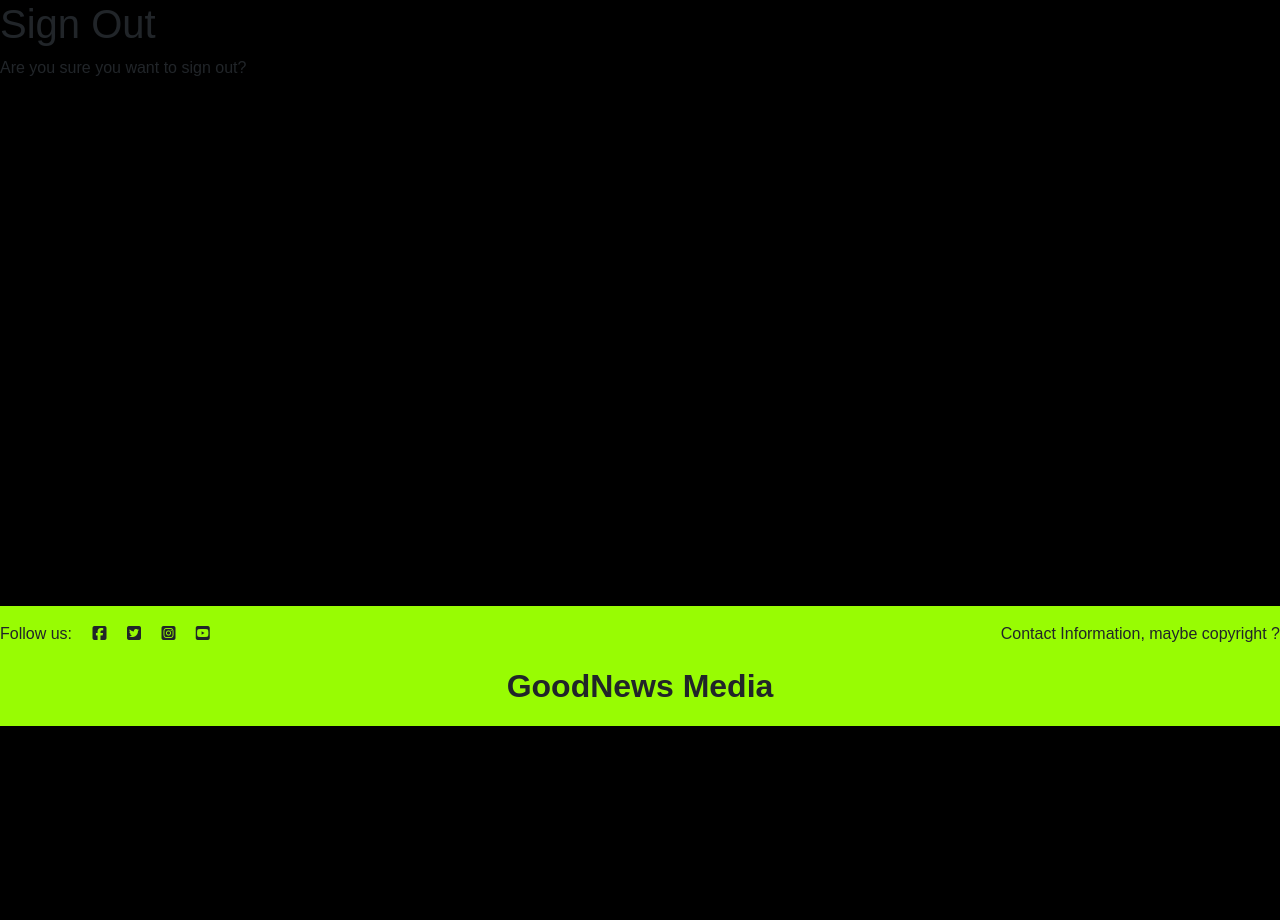
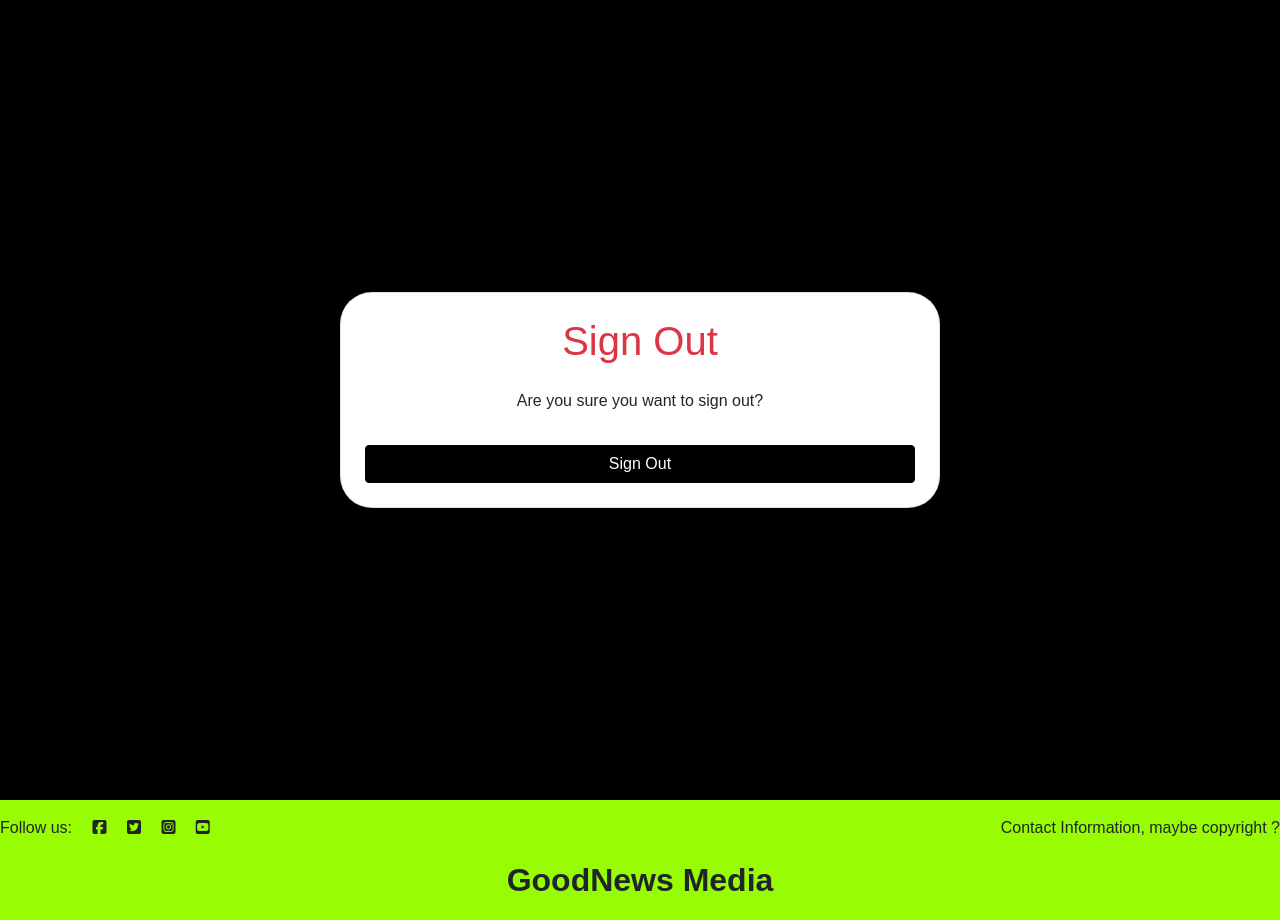
Before and after one commit to FernVR/GoodNewsBlog, a Django app: page /accounts/logout/ in a window 1280 px wide. Shown: the part 74-994 px from the top of the page. Before the commit the page ends 800 px from the top, so only its background shows below. Run offline with Django 4.2, Linux system fonts and the light colour scheme; the visitor is signed in with stand-in values (Sample User, id 1); some libraries are stand-ins or nearby versions; some web fonts are replaced.

Commit message:
add styles to sign out page

```diff
--- a/templates/account/logout.html
+++ b/templates/account/logout.html
@@ -5,7 +5,9 @@
 {% block head_title %}{% trans "Sign Out" %}{% endblock head_title %}
 
 {% block content %}
-<h1>{% trans "Sign Out" %}</h1>
+<div class="container d-flex justify-content-center align-items-center min-vh-100">
+  <div class="card shadow-lg p-4 text-center" style="width: 100%; max-width: 600px;">
+      <h1 class="text-danger mb-4">{% trans "Sign Out" %}</h1>
 
       <p>{% trans 'Are you sure you want to sign out?' %}</p>
 
@@ -14,8 +16,9 @@
           {% if redirect_field_value %}
           <input type="hidden" name="{{ redirect_field_name }}" value="{{ redirect_field_value }}"/>
           {% endif %}
-  <button type="submit">{% trans 'Sign Out' %}</button>
+          <button type="submit" class="btn btn-danger w-100 mt-3">{% trans 'Sign Out' %}</button>
       </form>
-
+  </div>
+</div>
 
 {% endblock content %}
```
Lines whose indentation alone changed are shown as unchanged.
